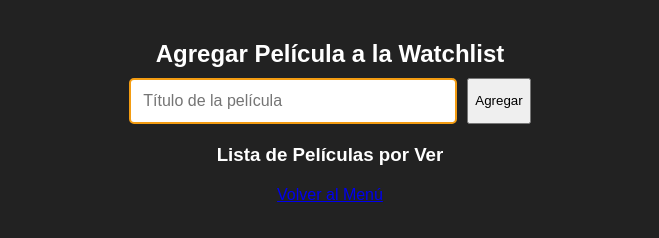
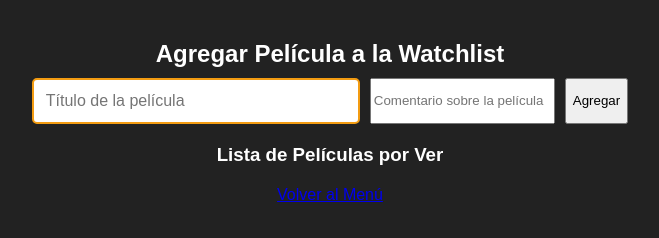
Before and after one commit to jenniferbogado1/mi_pagina_web, a plain HTML site: page peliculas-por-ver.html in a window 1280 px wide. Shown: the whole page, without its empty margins (310-969 px from the left). Drawn offline with Linux system fonts and the light colour scheme.

Commit message:
Actualizar peliculas-por-ver.html

```diff
--- a/peliculas-por-ver.html
+++ b/peliculas-por-ver.html
@@ -12,6 +12,7 @@
 
         <div class="form-group">
             <input type="text" id="movieTitleAgregar" placeholder="Título de la película">
+            <input type="text" id="movieCommentAgregar" placeholder="Comentario sobre la película">
             <button onclick="addToWatchList()">Agregar</button>
         </div>
 
```
